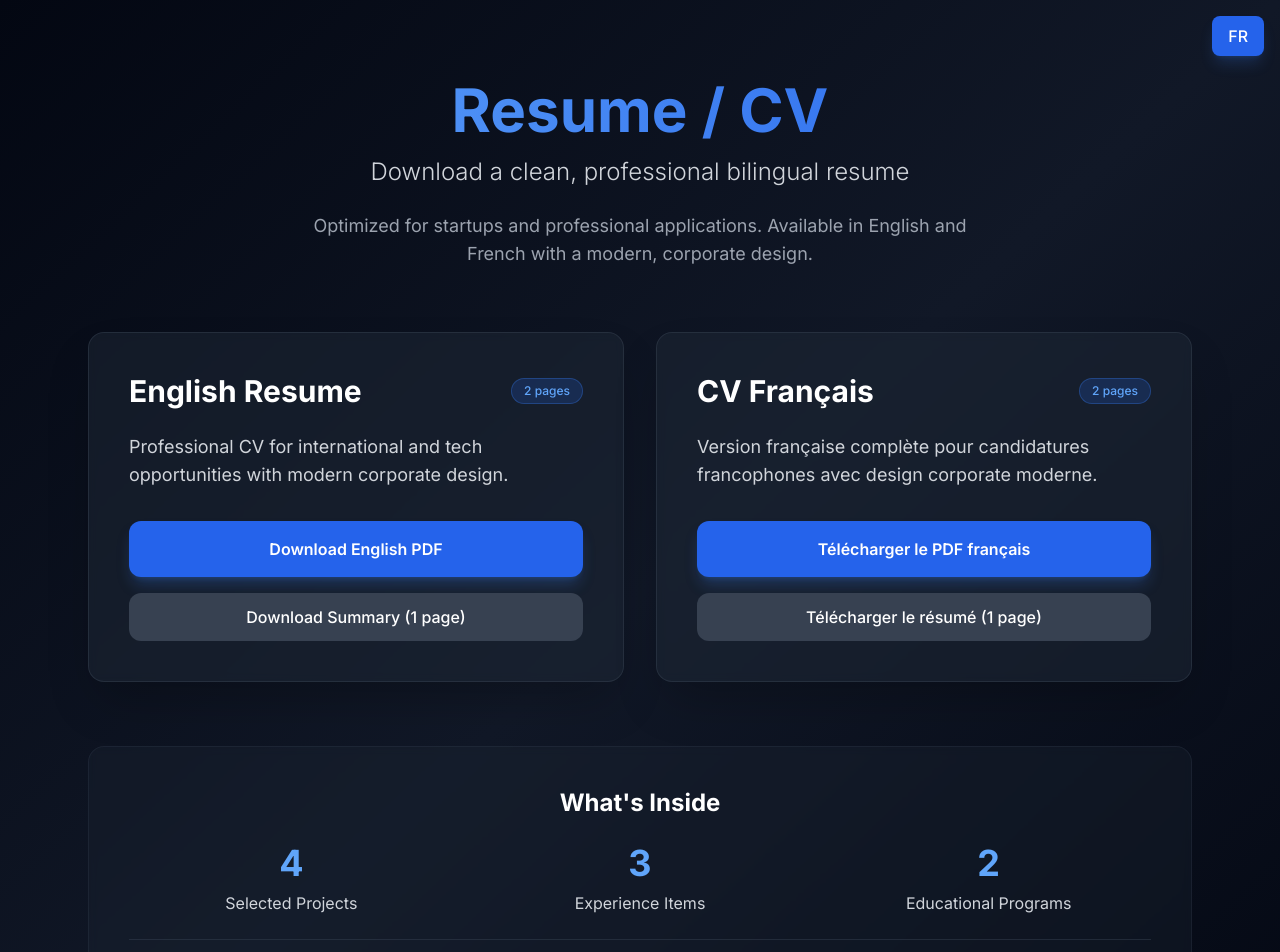
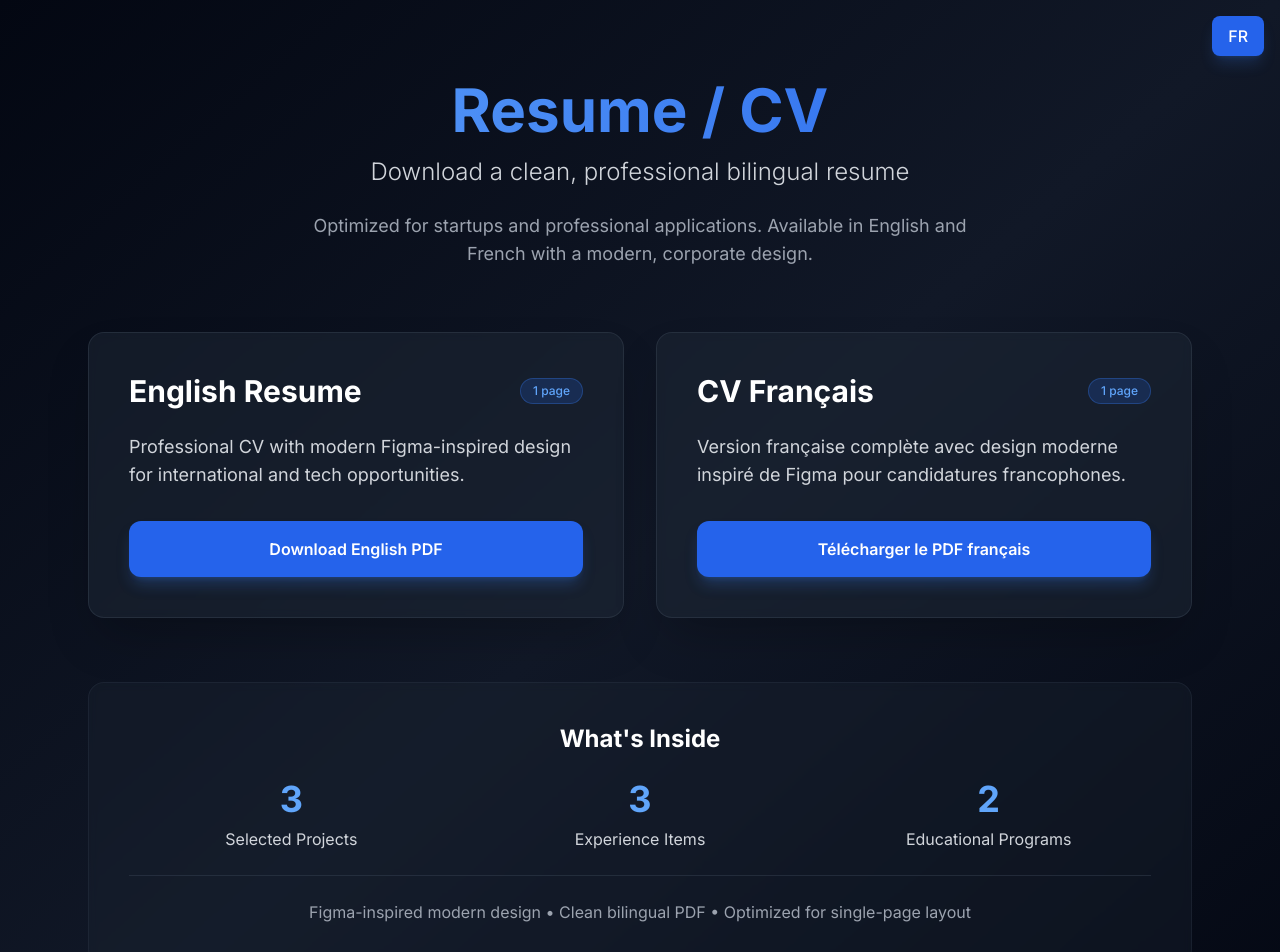
Before and after one commit to Sy2force/Portfolio---pro, a Next.js app: page /resume in a window 1280 px wide. Shown: the top 952 px of the page. Built offline with nearby package versions, Linux system fonts and the light colour scheme.

Commit message:
Update /resume page to remove old summary PDFs and reflect new Figma design

```diff
--- a/app/resume/page.tsx
+++ b/app/resume/page.tsx
@@ -70,11 +70,11 @@ export default function ResumePage() {
                 English Resume
               </h3>
               <span className="px-3 py-1 bg-blue-600/20 text-blue-400 text-xs font-medium rounded-full border border-blue-500/30">
-                2 pages
+                1 page
               </span>
             </div>
             <p className="text-base md:text-lg text-gray-300 mb-8 leading-relaxed flex-grow">
-              Professional CV for international and tech opportunities with modern corporate design.
+              Professional CV with modern Figma-inspired design for international and tech opportunities.
             </p>
             <div className="space-y-4">
               <a
@@ -84,14 +84,6 @@ export default function ResumePage() {
                 aria-label="Download Shay Acoca English CV PDF"
               >
                 Download English PDF
-              </a>
-              <a
-                href="/Shay_Acoca_CV_Summary_EN.pdf"
-                download
-                className="block w-full px-6 py-3 bg-gray-700 hover:bg-gray-600 text-white rounded-xl transition-all duration-300 font-medium text-center touch-manipulation active:scale-98"
-                aria-label="Download Shay Acoca English Summary CV PDF"
-              >
-                Download Summary (1 page)
               </a>
             </div>
           </motion.div>
@@ -108,11 +100,11 @@ export default function ResumePage() {
                 CV Français
               </h3>
               <span className="px-3 py-1 bg-blue-600/20 text-blue-400 text-xs font-medium rounded-full border border-blue-500/30">
-                2 pages
+                1 page
               </span>
             </div>
             <p className="text-base md:text-lg text-gray-300 mb-8 leading-relaxed flex-grow">
-              Version française complète pour candidatures francophones avec design corporate moderne.
+              Version française complète avec design moderne inspiré de Figma pour candidatures francophones.
             </p>
             <div className="space-y-4">
               <a
@@ -122,14 +114,6 @@ export default function ResumePage() {
                 aria-label="Télécharger le CV français de Shay Acoca en PDF"
               >
                 Télécharger le PDF français
-              </a>
-              <a
-                href="/Shay_Acoca_CV_Summary_FR.pdf"
-                download
-                className="block w-full px-6 py-3 bg-gray-700 hover:bg-gray-600 text-white rounded-xl transition-all duration-300 font-medium text-center touch-manipulation active:scale-98"
-                aria-label="Télécharger le CV résumé français de Shay Acoca en PDF"
-              >
-                Télécharger le résumé (1 page)
               </a>
             </div>
           </motion.div>
@@ -147,7 +131,7 @@ export default function ResumePage() {
           </h3>
           <div className="grid md:grid-cols-3 gap-6 text-center">
             <div className="space-y-2">
-              <div className="text-3xl md:text-4xl font-bold text-blue-400">4</div>
+              <div className="text-3xl md:text-4xl font-bold text-blue-400">3</div>
               <div className="text-sm md:text-base text-gray-300">Selected Projects</div>
             </div>
             <div className="space-y-2">
@@ -161,7 +145,7 @@ export default function ResumePage() {
           </div>
           <div className="mt-6 pt-6 border-t border-gray-700/50 text-center">
             <p className="text-sm md:text-base text-gray-400">
-              Optimized for startups and professional applications • Clean bilingual PDF • Designed for mobile and desktop download
+              Figma-inspired modern design • Clean bilingual PDF • Optimized for single-page layout
             </p>
           </div>
         </motion.div>
```
